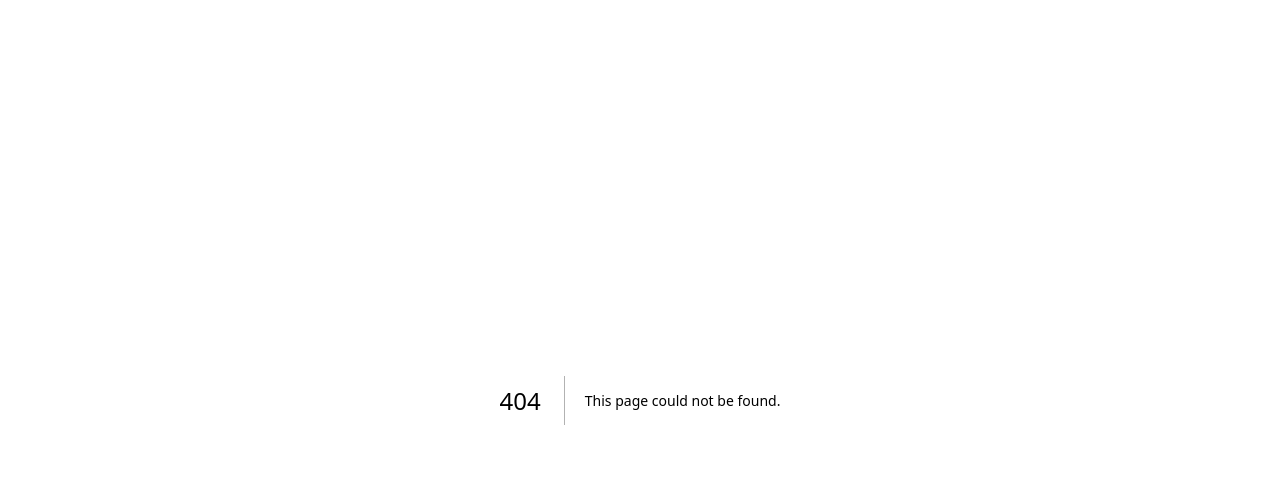
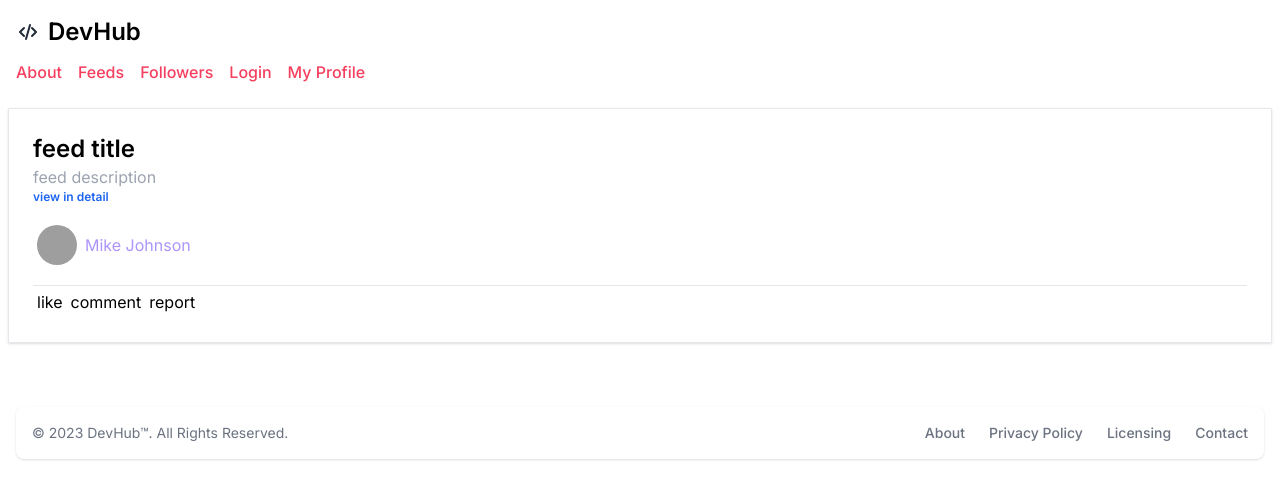
Before and after one commit to striveToAce/dev-hub-front, a Next.js app: page /feeds/detail/1 in a window 1280 px wide. Before the commit this address had no page. Shown: the top 498 px of the page. Built offline with nearby package versions, Linux system fonts and the light colour scheme; grey boxes are pictures that could not be loaded.

Commit message:
feed detail page UI iniation

```diff
--- a/src/app/components/feeds/FeedCard.tsx
+++ b/src/app/components/feeds/FeedCard.tsx
@@ -11,7 +11,7 @@ const FeedCard = ({ feed, index }: any) => {
       variants={variants}
       initial="hidden"
       transition={{
-        delay: index * 0.25,
+        delay: 0.3,
         ease: "easeInOut",
         duration: 0.5,
       }}
--- /dev/null
+++ b/src/app/components/feeds/FeedDetail.tsx
@@ -0,0 +1,79 @@
+"use client";
+import { useEffect, useState } from "react";
+import { MotionDiv } from "../common/MotionDiv";
+import { userImages } from "@/utils/constants";
+import { usePathname } from 'next/navigation'
+
+const FeedDetail = () => {
+  /*component states*/
+  const [feed, setFeed] = useState(null);
+  const pathname = usePathname()
+  const feedId = pathname.split('/')[pathname.split('/').length-1]
+
+
+
+
+  /*component variables*/
+  const variants = {
+    hidden: { opacity: 0 },
+    visible: { opacity: 1 },
+  };
+
+
+  /*component renders*/
+  useEffect(() => {
+
+  }, [feedId]);
+
+  return (
+    <div>
+      <MotionDiv
+        variants={variants}
+        initial="hidden"
+        transition={{
+          delay: 0.3,
+          ease: "easeInOut",
+          duration: 0.5,
+        }}
+        viewport={{
+          amount: 0,
+        }}
+        animate="visible"
+        className="block m-2 p-6 bg-white border border-gray-200 shadow hover:bg-gray-100 dark:bg-gray-800 dark:border-gray-700 dark:hover:bg-gray-700"
+      >
+        <div>
+          <div className="text-2xl font-semibold line-clamp-2">
+            feed title
+          </div>
+          <div className="text-base text-gray-400 line-clamp-3">
+            feed description
+          </div>
+          <div className="text-blue-600 text-xs font-semibold cursor-pointer">
+            view in detail
+          </div>
+        </div>
+        {/* author details */}
+        <div className="mt-4">
+          <div className="flex flex-row gap-2 items-center p-1">
+            <div>
+              <img
+                className="w-10 h-10 rounded-full"
+                src={userImages[0]}
+                alt="Rounded avatar"
+              />
+            </div>
+            <div className="text-purple-400 cursor-pointer">Mike Johnson</div>
+          </div>
+        </div>
+
+        {/* like comment report */}
+        <div className="flex flex-row gap-2 border-t p-1 mt-4">
+          <div>like</div>
+          <div>comment</div>
+          <div>report</div>
+        </div>
+      </MotionDiv>
+    </div>
+  );
+};
+export default FeedDetail;
--- /dev/null
+++ b/src/app/feeds/detail/[id]/loading.tsx
@@ -0,0 +1,14 @@
+const FeedLoading = () => {
+    return (
+      <div role="status" className="max-w-sm animate-pulse">
+        <div className="h-2.5 bg-gray-200 rounded-full dark:bg-gray-700 w-48 mb-4"></div>
+        <div className="h-2 bg-gray-200 rounded-full dark:bg-gray-700 max-w-[360px] mb-2.5"></div>
+        <div className="h-2 bg-gray-200 rounded-full dark:bg-gray-700 mb-2.5"></div>
+        <div className="h-2 bg-gray-200 rounded-full dark:bg-gray-700 max-w-[330px] mb-2.5"></div>
+        <div className="h-2 bg-gray-200 rounded-full dark:bg-gray-700 max-w-[300px] mb-2.5"></div>
+        <div className="h-2 bg-gray-200 rounded-full dark:bg-gray-700 max-w-[360px]"></div>
+        <span className="sr-only">Loading...</span>
+      </div>
+    );
+  };
+  export default FeedLoading;
--- /dev/null
+++ b/src/app/feeds/detail/[id]/page.tsx
@@ -0,0 +1,10 @@
+import FeedDetail from "@/app/components/feeds/FeedDetail";
+
+const FeedDetailPage = () => {
+  return (
+    <div>
+      <FeedDetail />
+    </div>
+  );
+};
+export default FeedDetailPage;
```
